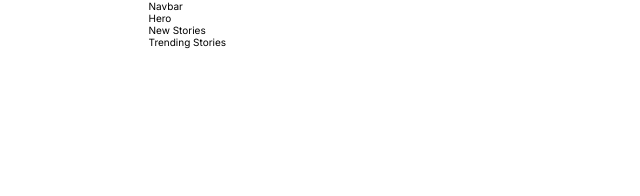
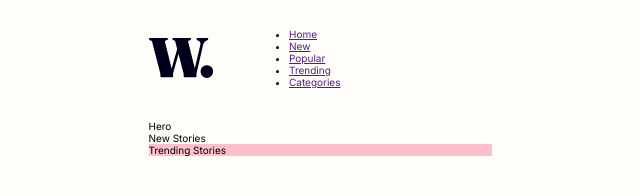
Before and after one commit to EdwardShanahan07/news-homepage, a plain HTML site: page index.html in a window 1280 px wide. Shown: the whole page, without its empty margins (320-960 px from the left). Drawn offline with Linux system fonts and the light colour scheme.

Commit message:
Style navbar

```diff
--- a/assets/css/style.css
+++ b/assets/css/style.css
@@ -30,6 +30,7 @@ html {
 
 body {
   font-family: var(--font-family);
+  background-color: var(--color-white);
 }
 
 /* Layout */
@@ -42,10 +43,10 @@ body {
 }
 
 .navbar {
-  grid-column: 1 / -1;
+  grid-column: 1 / 4;
 }
 
-.showcase {
+.popular {
   grid-column: 1 / -1;
 }
 
@@ -55,18 +56,35 @@ body {
 
 .trending {
   grid-column: 1 / -1;
+  background-color: pink;
+}
+
+/* Navbar */
+
+.navbar {
+  display: flex;
+  align-items: center;
+  justify-content: space-between;
+  margin: 2.8rem 0 3.2rem 0;
 }
 
 @media (min-width: 1440px) {
+  /* Layout */
   .wrapper {
-    max-width: 1040px;
+    width: 1040px;
     margin: 0 auto;
   }
-  .showcase {
+  .popular {
     grid-column: 1 / 3;
   }
 
   .new {
     grid-column: 3 / 4;
   }
+
+  /* Navbar */
+
+  .navbar {
+    margin: 8.9rem 0 5.5rem 0;
+  }
 }
--- a/index.html
+++ b/index.html
@@ -14,16 +14,37 @@
   </head>
   <body>
     <div class="wrapper">
-      <nav class="navbar">Navbar</nav>
-      <div class="hero">Hero</div>
+      <nav class="navbar">
+        <img src="./assets/images/logo.svg" class="navbar__logo" />
+
+        <ul class="navbar__list">
+          <li class="navbar__item"><a href="" class="navbar__link">Home</a></li>
+          <li class="navbar__item"><a href="" class="navbar__link">New</a></li>
+          <li class="navbar__item">
+            <a href="" class="navbar__link">Popular</a>
+          </li>
+
+          <li class="navbar__item">
+            <a href="" class="navbar__link">Trending</a>
+          </li>
+          <li class="navbar__item">
+            <a href="" class="navbar__link">Categories</a>
+          </li>
+        </ul>
+
+        <div class="menu-icon active">
+          <span class="menu-icon__line"></span>
+          <span class="menu-icon__line"></span>
+          <span class="menu-icon__line"></span>
+        </div>
+
+        <div class="overlay"></div>
+      </nav>
+      <div class="popular">Hero</div>
       <aside class="new">New Stories</aside>
       <aside class="trending">Trending Stories</aside>
     </div>
-    <!-- Home
-  New
-  Popular
-  Trending
-  Categories
+    <!--
 
   The Bright Future of Web 3.0?
 
```
Also changed, not shown: 1 other file.
